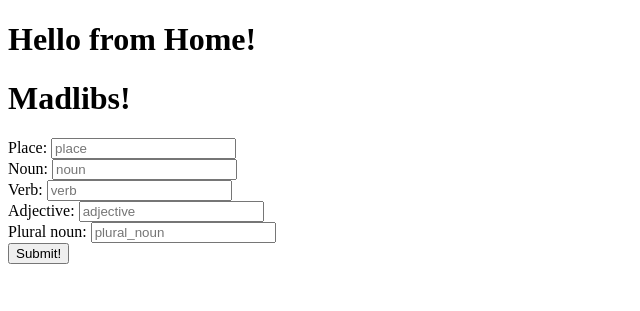
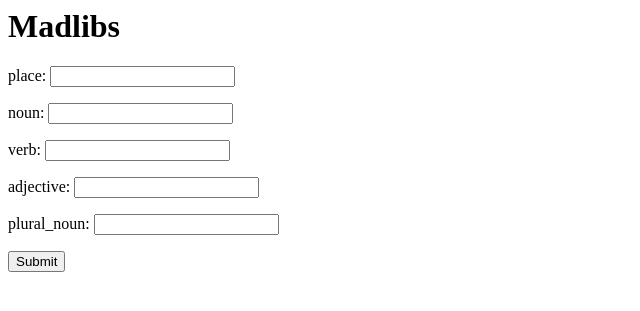
Before and after one commit to Zachary-A-Frame/flask-madlibs, a Flask app: page / in a window 1280 px wide. Shown: the top 311 px of the page, without its empty margins (0-640 px from the left). Run offline with Flask 2, Linux system fonts and the light colour scheme; parts of the project's set-up code (start-up, migrations or seed data) failed here and were passed over.

Commit message:
Final commit

```diff
--- a/app.py
+++ b/app.py
@@ -1,20 +1,26 @@
-from flask import Flask, request, render_template
-from stories import Story
+from flask import Flask, render_template, request
 from flask_debugtoolbar import DebugToolbarExtension
+from stories import story
 
 app = Flask(__name__)
-app.config['SECRET_KEY'] = "chickieslayeggs213123123"
-app.debug = True
+app.config['SECRET_KEY'] = "secret"
 
 debug = DebugToolbarExtension(app)
 
-@app.route('/')
-def home():
-    """ Shows home page """
-    return render_template("/home.html")
 
-@app.route('/story')
-def story():
-    """ Shows our story """
+@app.route("/")
+def ask_questions():
+    """Generate and show form to ask words."""
+
+    prompts = story.prompts
+
+    return render_template("home.html", prompts=prompts)
+
+
+@app.route("/story")
+def show_story():
+    """Show story result."""
+
     text = story.generate(request.args)
-    return render_template("/story.html", text=text)
+
+    return render_template("story.html", text=text)
--- a/stories.py
+++ b/stories.py
@@ -18,7 +18,7 @@ class Story:
         'I love to eat a good mango.'
     """
 
-    def __init__(self, text):
+    def __init__(self, words, text):
         """Create story with words and template text."""
 
         self.prompts = words
--- a/templates/home.html
+++ b/templates/home.html
@@ -1,26 +1,16 @@
-<!DOCTYPE html>
-<html lang="en">
-    <head>
-        <meta charset="UTF-8">
-        <meta http-equiv="X-UA-Compatible" content="IE=edge">
-        <meta name="viewport" content="width=device-width, initial-scale=1.0">
-        <title>Home</title>
-    </head>
-    <body>
-        <h1>Hello from Home!</h1>
-        <form action="/story">
-            <h1>Madlibs!</h1>
-            <span>Place: <input type="text" placeholder="place" name="place"></span>
-            <br>
-            <span>Noun: <input type="text" placeholder="noun" name="noun"></span>
-            <br>
-            <span>Verb: <input type="text" placeholder="verb" name="verb"></span>
-            <br>
-            <span>Adjective: <input type="text" placeholder="adjective" name="adjective"></span>
-            <br>
-            <span>Plural noun: <input type="text" placeholder="plural_noun" name="plural_noun"></span>
-            <br>
-            <button>Submit!</button>
-        </form>
-    </body>
-</html>
+<html><head>
+  <title>Madlibs</title>
+</head>
+<body>
+  <h1>Madlibs</h1>
+  <form action="/story">
+    {% for prompt in prompts %}
+      <p>{{ prompt }}:
+        <input name="{{ prompt }}">
+      </p>
+    {% endfor %}
+    <button>Submit</button>
+  </form>
+
+
+</body></html>
```
Also changed, not shown: 1 other file.
